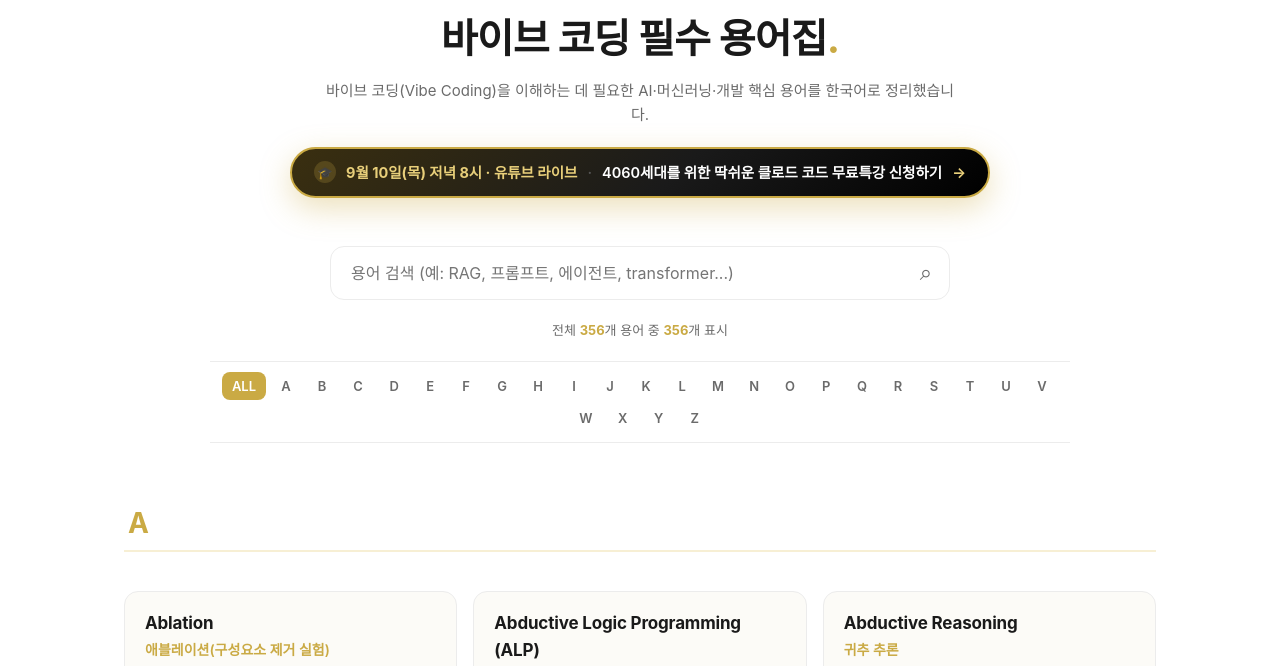
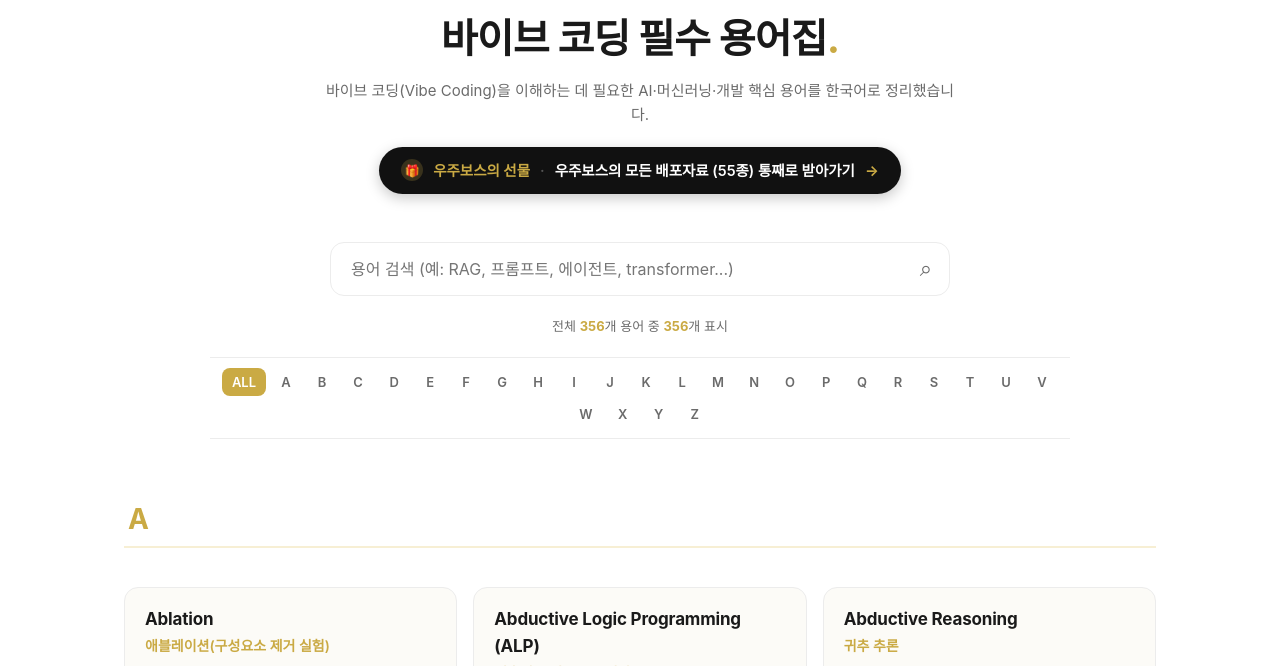
Before and after one commit to woojooboss/vibecoding-glossary, a plain HTML site: page index.html in a window 1280 px wide. Shown: the part 104-770 px from the top of the page. Drawn offline with Linux system fonts and the light colour scheme; a web font is replaced by a local one.

Commit message:
상단 배너 교체: '우주보스의 모든 배포자료 (55종) 통째로 받아가기' → 신청 페이지(woojooboss.pages.dev)
라이브 배포본을 원본으로 맞춤 (특강 임시 배너 원복분 포함)

Co-Authored-By: Claude Opus 5.5 <noreply@anthropic.com>

```diff
--- a/index.html
+++ b/index.html
@@ -142,11 +142,11 @@
   <div class="eyebrow">Vibe Coding Glossary · KR</div>
   <h1>바이브 코딩 필수 용어집<span class="dot">.</span></h1>
   <p class="sub">바이브 코딩(Vibe Coding)을 이해하는 데 필요한 AI·머신러닝·개발 핵심 용어를 한국어로 정리했습니다.</p>
-  <a class="cta" href="https://supereasyai.vercel.app?utm_source=bepo" target="_blank" rel="noopener">
-    <span class="gift">🎓</span>
-    <span class="brand">9월 10일(목) 저녁 8시 · 유튜브 라이브</span>
+  <a class="cta" href="https://woojooboss.pages.dev/" target="_blank" rel="noopener">
+    <span class="gift">🎁</span>
+    <span class="brand">우주보스의 선물</span>
     <span class="sep">·</span>
-    <span class="desc">4060세대를 위한 딱쉬운 클로드 코드 무료특강 신청하기</span>
+    <span class="desc">우주보스의 모든 배포자료 (55종) 통째로 받아가기</span>
     <span class="arrow">→</span>
   </a>
 </header>
@@ -602,20 +602,5 @@ q.addEventListener('input', ()=>{ clearTimeout(t); t=setTimeout(render,120); });
 buildAlpha();
 render();
 </script>
-
-<style id="lecture-banner-override">
-.cta-banner,.gift-banner,header .cta{
-  background:linear-gradient(135deg,#3a2f10 0%,#1a1a1a 55%,#000 100%)!important;
-  border:2px solid #caaa44!important;
-  animation:ctaGlow 2.4s ease-in-out infinite!important;
-  transition:transform .18s ease,box-shadow .18s ease!important;
-}
-.cta-banner:hover,.gift-banner:hover,header .cta:hover{transform:translateY(-3px)!important}
-@keyframes ctaGlow{0%,100%{box-shadow:0 10px 30px rgba(202,170,68,.35)}50%{box-shadow:0 12px 46px rgba(202,170,68,.65)}}
-.cta-banner .badge{background:linear-gradient(135deg,#e8cf7a,#caaa44)!important;color:#1a1a1a!important;box-shadow:0 4px 16px rgba(202,170,68,.6)!important}
-.cta-banner .eb,.gift-banner .gift-label,header .cta .brand{color:#e8cf7a!important}
-.cta-banner .tt,.gift-banner .gift-title,header .cta .desc{color:#fff!important}
-.cta-banner .arrow,.gift-banner .gift-arrow,header .cta .arrow{color:#e8cf7a!important}
-</style>
 </body>
 </html>
```
